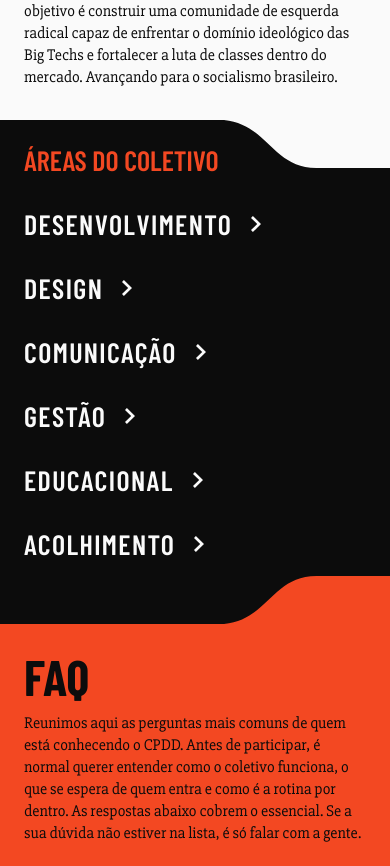
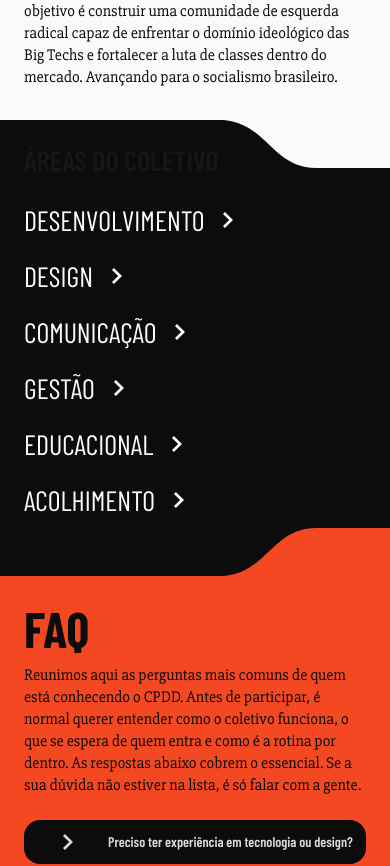
Before and after one commit to Coletivo-Popular-Design-Desenvolvimento/site-cpdd, a Next.js app in the folder apps/cpdd-site/: page / in a window 390 px wide. Shown: the part 2063-2929 px from the top of the page. Built offline with nearby package versions, Linux system fonts and the light colour scheme; no server answers.

Commit message:
refactor(collective-areas): adjust padding and text styles in panels

```diff
--- a/apps/cpdd-site/src/components/Home/CollectiveAreas/CollapsedPanel.tsx
+++ b/apps/cpdd-site/src/components/Home/CollectiveAreas/CollapsedPanel.tsx
@@ -9,15 +9,15 @@ interface CollapsedPanelProps {
 export function CollapsedPanel({ panel, isMobileActive }: Readonly<CollapsedPanelProps>) {
     return (
         <span
-            className="flex flex-row lg:flex-col items-center justify-start lg:justify-between gap-4 px-6 lg:px-0 py-4 lg:py-6 w-full lg:w-[90px] h-auto lg:h-full shrink-0 transition-colors duration-500 ease-in-out lg:bg-transparent!"
+            className="flex flex-row lg:flex-col items-center justify-start lg:justify-between gap-4 px-6 lg:px-0 py-3 lg:py-6 w-full lg:w-[90px] h-auto lg:h-full shrink-0 transition-colors duration-500 ease-in-out lg:bg-transparent!"
             style={{
                 backgroundColor: isMobileActive ? panel.panelColor : undefined,
             }}
         >
             {/* Mobile: horizontal text — grows & recolors when active */}
             <span
-                className={`lg:hidden font-semibold tracking-wider uppercase transition-all duration-500 ease-in-out ${
-                    isMobileActive ? "heading-md" : "heading-sm"
+                className={`lg:hidden transition-all duration-500 ease-in-out ${
+                    isMobileActive ? "heading-md font-semibold!" : "heading-sm font-normal!"
                 }`}
                 style={{ color: isMobileActive ? panel.textColor : "var(--color-cpdd-neutral-50)" }}
             >
@@ -36,7 +36,7 @@ export function CollapsedPanel({ panel, isMobileActive }: Readonly<CollapsedPane
                 style={{ backgroundColor: panel.panelColor }}
             />
             <span
-                className="hidden lg:block text-cpdd-neutral-50 tracking-wider rotate-180 transition-[font-size] duration-300 ease-in-out heading-md group-hover:heading-lg"
+                className="hidden lg:block text-cpdd-neutral-50 rotate-180 transition-[font-size] duration-300 ease-in-out heading-md group-hover:heading-lg"
                 style={{ writingMode: "vertical-lr" }}
             >
                 {panel.label}
--- a/apps/cpdd-site/src/components/Home/CollectiveAreas/CollectiveAreas.tsx
+++ b/apps/cpdd-site/src/components/Home/CollectiveAreas/CollectiveAreas.tsx
@@ -112,7 +112,7 @@ export function CollectiveAreas() {
                 xPosition="left"
                 yPosition="bottom"
             />
-            <h2 className="text-cpdd-orange-500 container isolate heading-sm md:display-md pt-6 md:pt-11 mb-4" id="areas-do-coletivo-heading">
+            <h2 className="container isolate heading-sm md:display-md pt-6 md:pt-11 mb-4" id="areas-do-coletivo-heading">
                 Áreas do Coletivo
             </h2>
             <div className="lg:container lg:my-6 flex flex-col lg:flex-row lg:h-[640px] lg:gap-6 lg:rounded-2xl overflow-hidden">
--- a/apps/cpdd-site/src/components/Home/CollectiveAreas/ExpandedPanel.tsx
+++ b/apps/cpdd-site/src/components/Home/CollectiveAreas/ExpandedPanel.tsx
@@ -18,13 +18,13 @@ export function ExpandedPanel({ panel, isActive, isMobileActive }: Readonly<Expa
         <div
             className={`overflow-hidden transition-[max-height] duration-500 ease-in-out lg:max-h-none lg:flex-1 lg:flex lg:flex-row lg:rounded-2xl ${mobileHeightClass} ${desktopPointerClass}`}
             aria-hidden={!isMobileActive && !isActive}
+            style={{
+                backgroundColor: panel.panelColor,
+                color: panel.textColor,
+            }}
         >
             <div
-                className="relative flex flex-col justify-center gap-4 p-8 z-10 w-full xl:w-[70%] shrink-0"
-                style={{
-                    backgroundColor: panel.panelColor,
-                    color: panel.textColor,
-                }}
+                className="relative flex flex-col justify-center gap-4 p-6 z-10 w-full xl:w-[70%] shrink-0"
             >
                 <div className={`flex flex-col gap-4 lg:transition-opacity ${contentFadeClass}`}>
                     <h3 className="subheading-md font-semibold">
```
